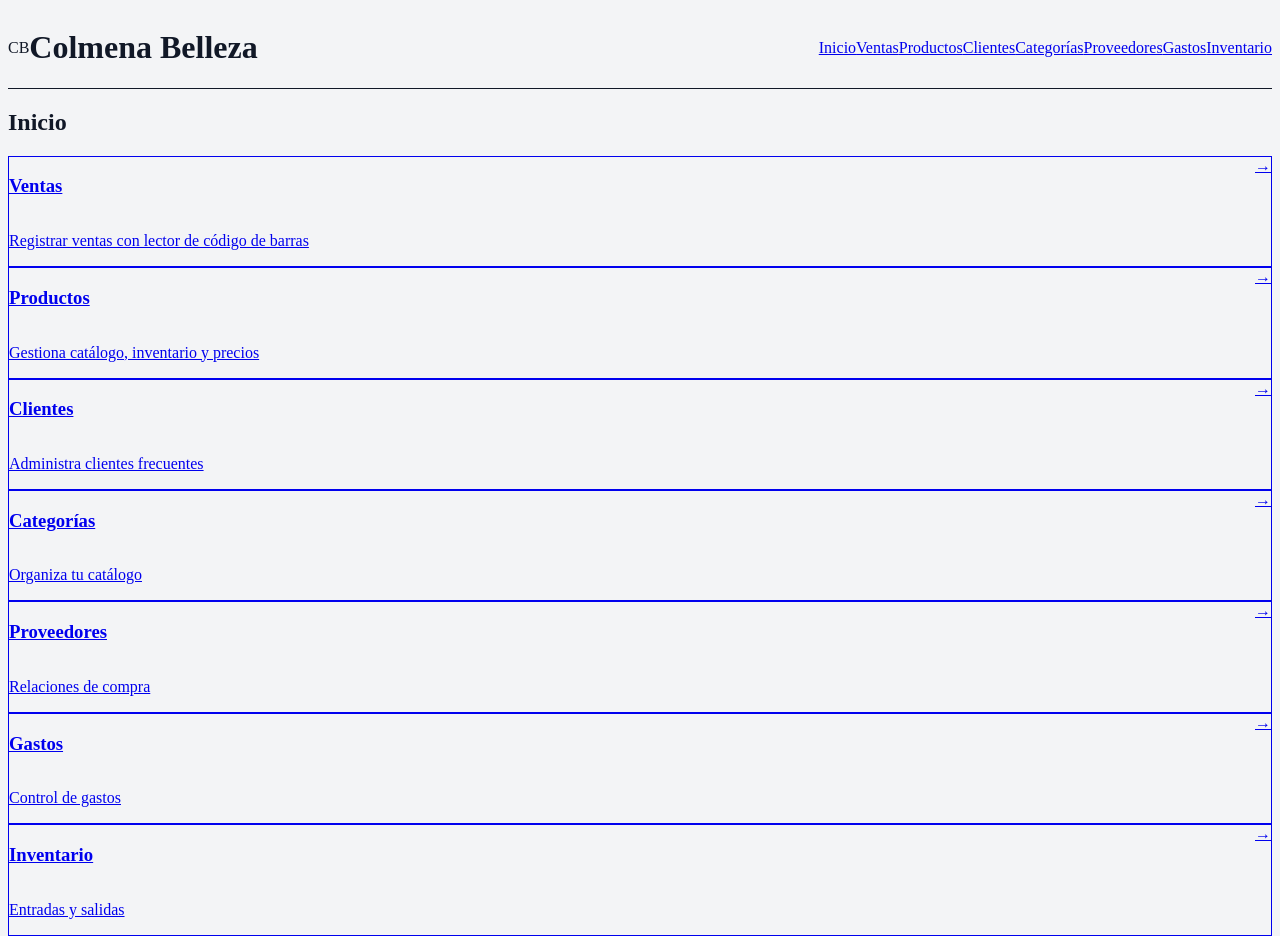
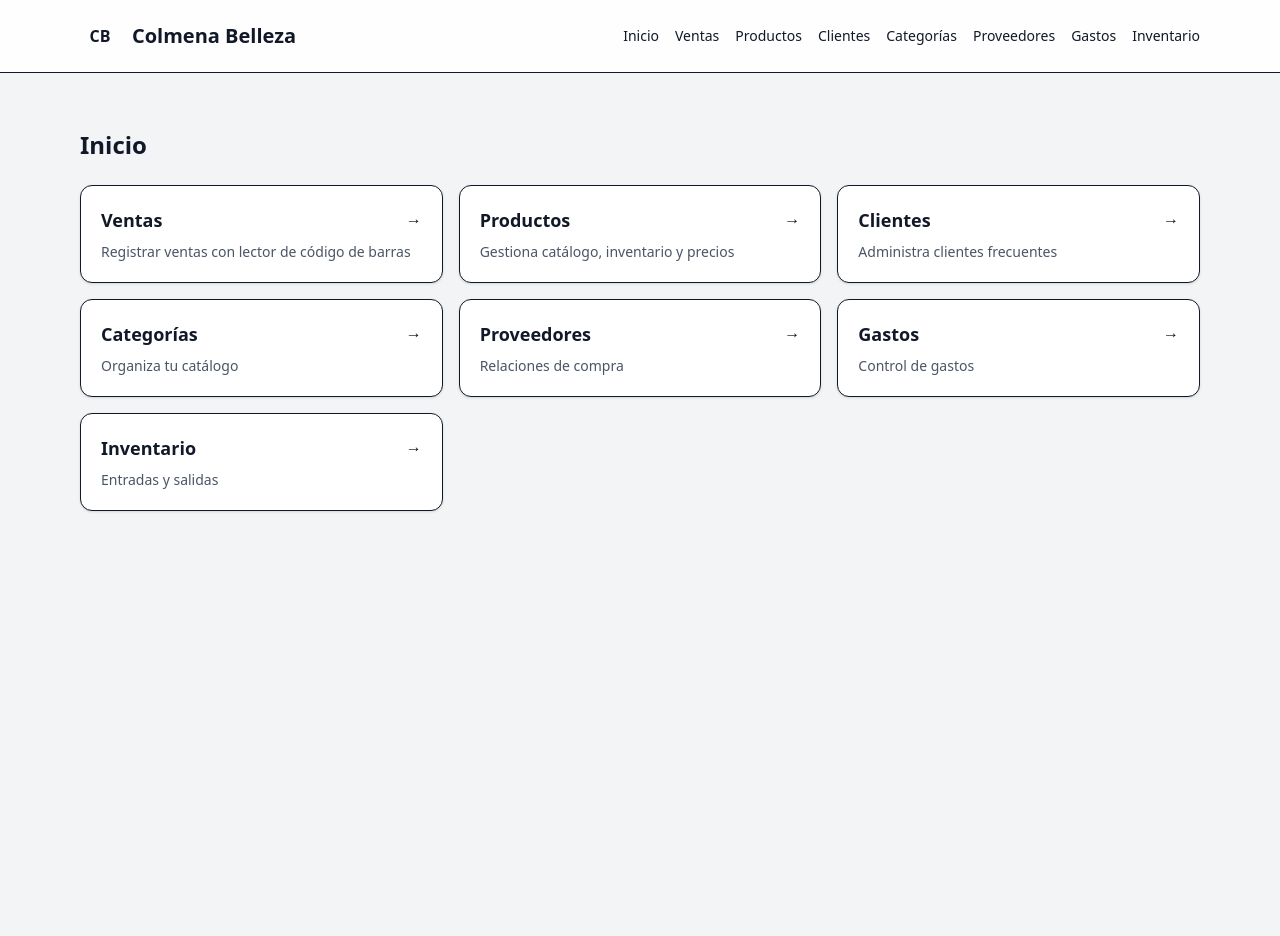
Before and after one commit to Gicbar/Negocio_Paicol, a Vue app in the folder frontend/: page / in a window 1280 px wide. After the commit the page ends 800 px from the top, so only its background shows below. Built offline with nearby package versions, Linux system fonts and the light colour scheme.

Commit message:
Checkpoint before follow-up message
Co-authored-by: camilo2911 <camilo2911@gmail.com>

```diff
--- a/frontend/src/style.css
+++ b/frontend/src/style.css
@@ -1,7 +1,5 @@
+@import "tailwindcss";
 @import './assets/brand.css';
-@tailwind base;
-@tailwind components;
-@tailwind utilities;
 
 html, body, #app { height: 100%; }
-body { background: var(--soft); color: #111827; }
+body { background: #f3f4f6; color: #111827; }
```
Also changed, not shown: 4 other files (tests, documents, lock files or other folders).
